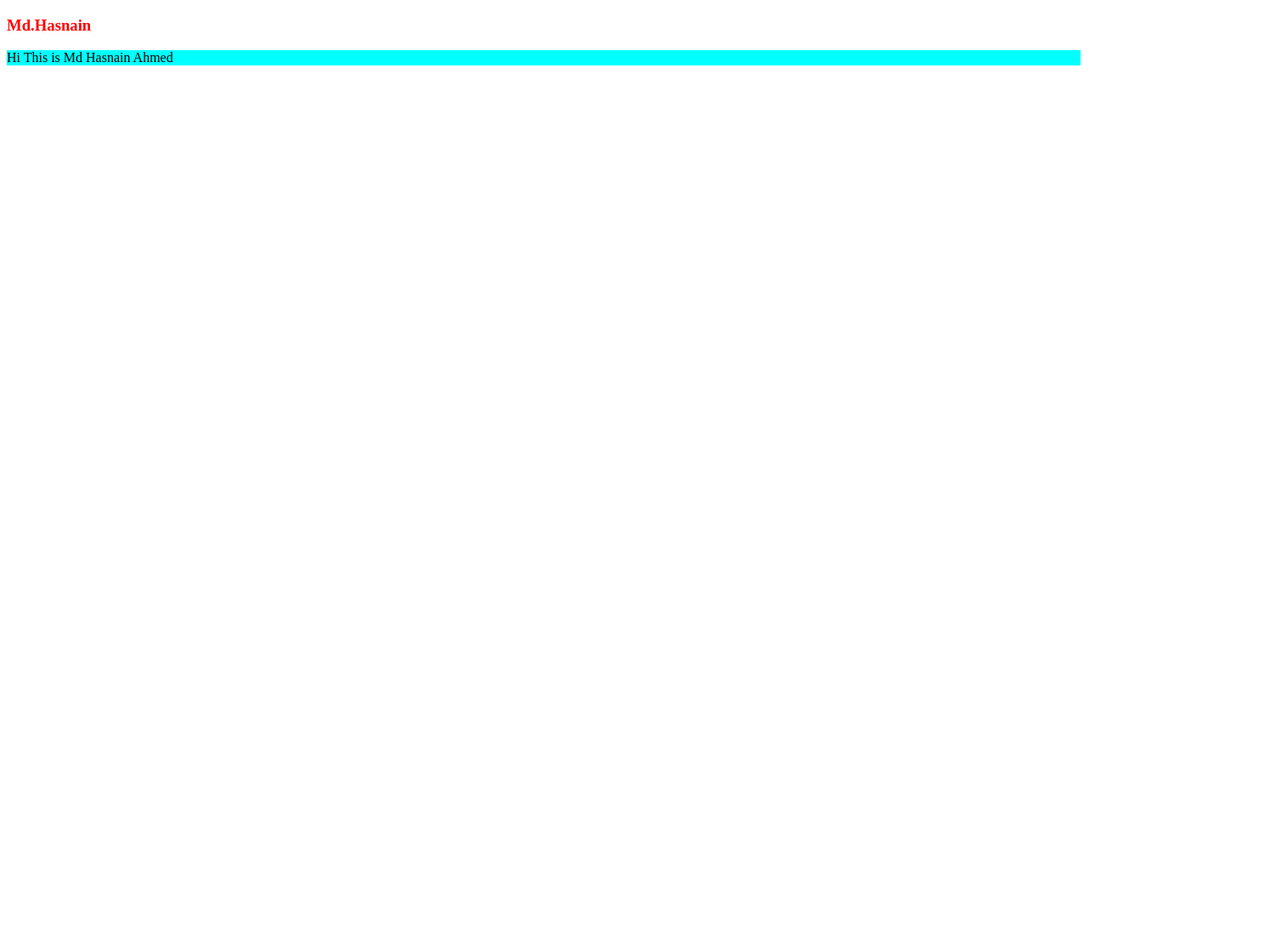
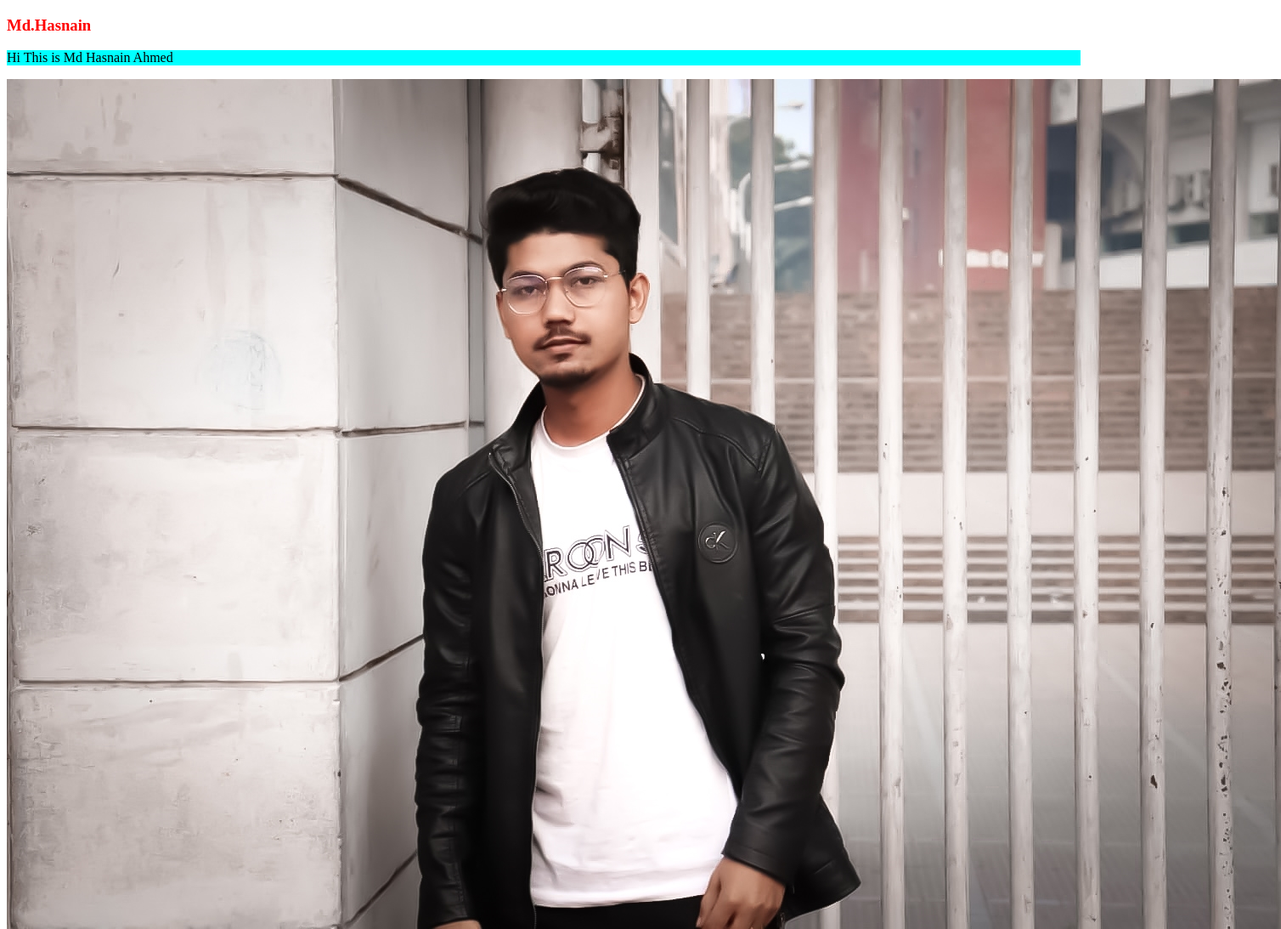
Before and after one commit to Hasnain9205/problem-will-be-never-last, a plain HTML site: page index.html in a window 1280 px wide. Shown: the whole page at 85% size, 1508 px wide, since content can reach past the window. Before the commit the page ends 800 px from the top, so only its background shows below. Drawn offline with Linux system fonts and the light colour scheme.

Commit message:
added a picture

```diff
--- a/index.html
+++ b/index.html
@@ -11,6 +11,7 @@
  <h3>Md.Hasnain</h3>
 
  <p>Hi This is Md Hasnain Ahmed</p>
+ <img src="hg.jpg">
 
 
 
```
Also changed, not shown: hg.jpg (added).
